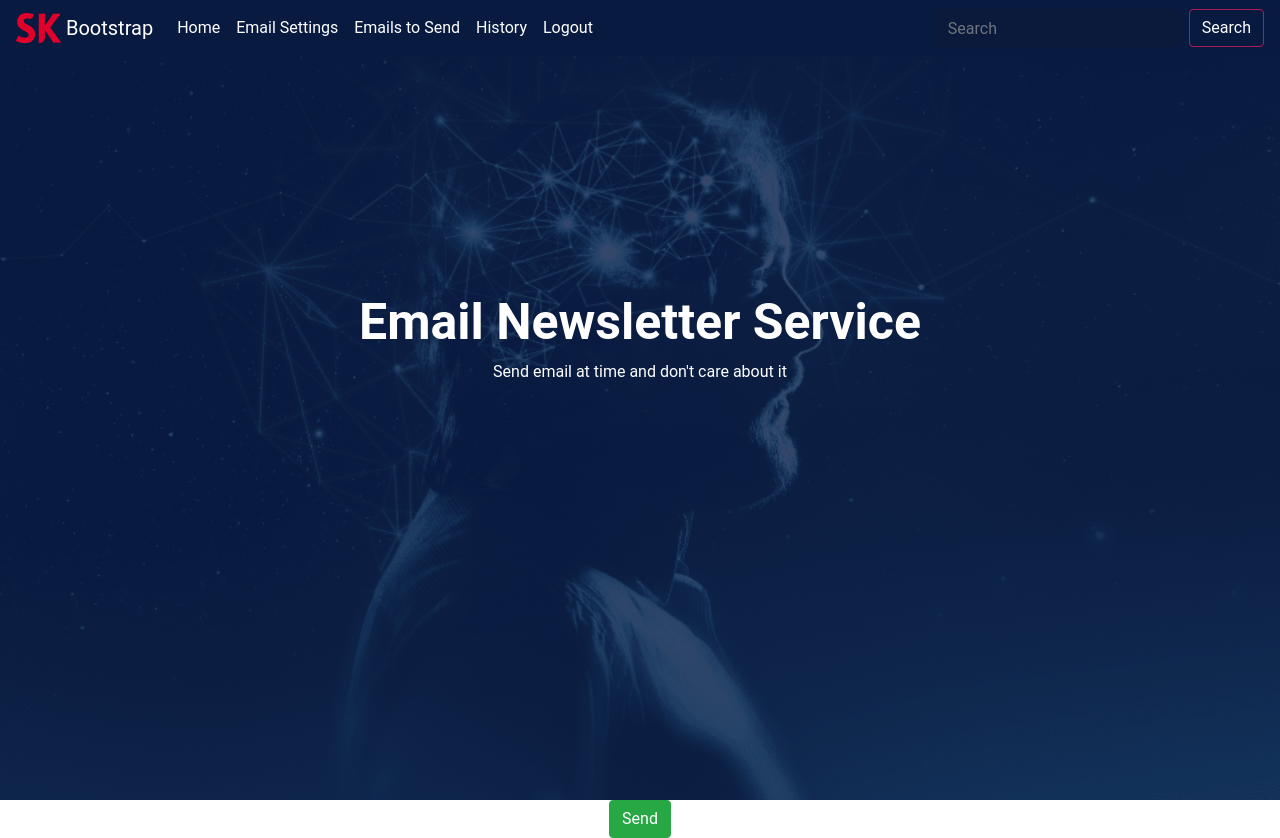
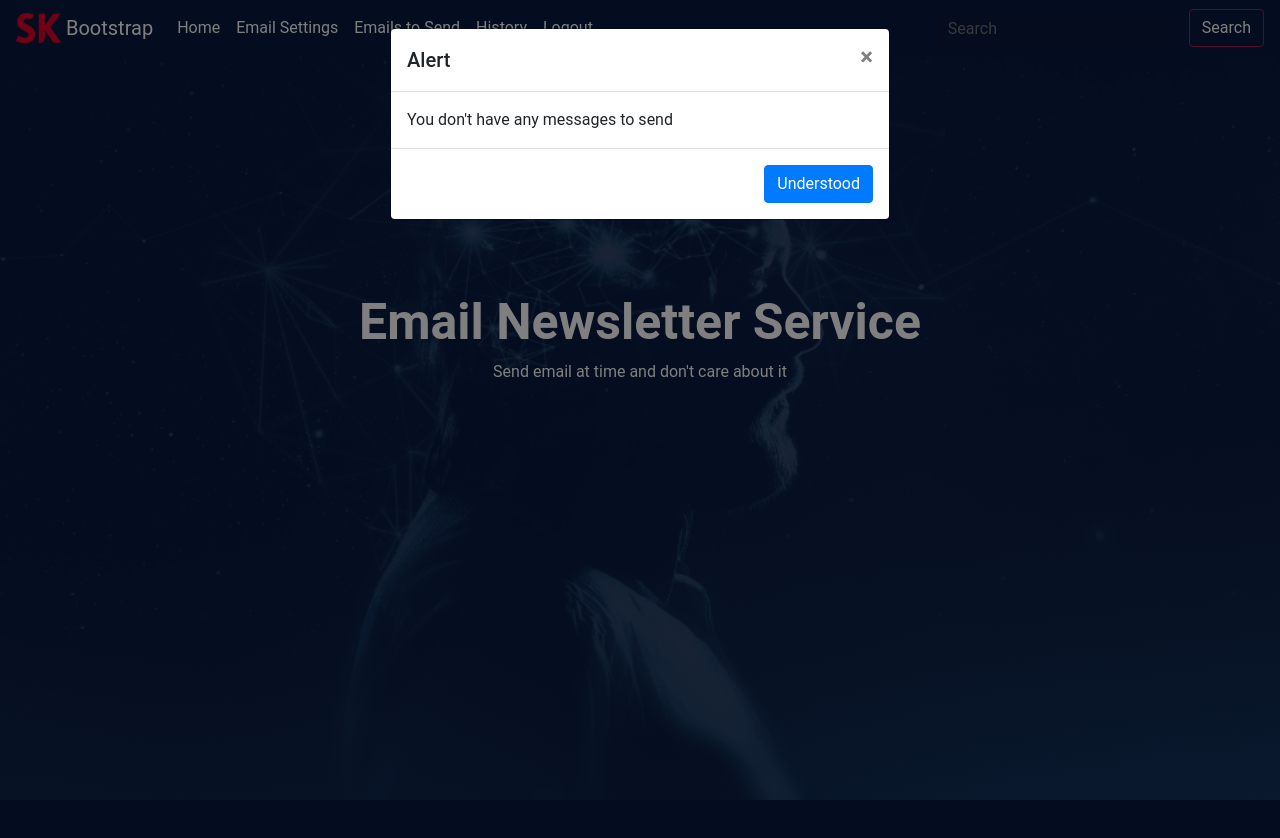
Before and after one commit to dannycrief/django_mail_service, a Django app: page /tosend/ in a window 1280 px wide. After the commit the page ends 800 px from the top, so only its background shows below. Run offline with Django 3.2, Linux system fonts and the light colour scheme; the visitor is signed in with stand-in values (Sample User, id 1); data that the repository does not hold is empty; some libraries are stand-ins or nearby versions.

Commit message:
Modified views and template

```diff
--- a/send_mail/templates/toSend.html
+++ b/send_mail/templates/toSend.html
@@ -3,6 +3,7 @@
     <div class="container" style="display: flex; justify-content: center; align-items: center">
         <div class="row">
             <div class="col-md-12">
+                {% if history %}
                     <form method="post">
                         {% csrf_token %}
                         {% for i in history %}
@@ -15,6 +16,35 @@
                         {% endfor %}
                         <button type="submit" class="btn btn-success" style="align-self: center;">Send</button>
                     </form>
+                {% else %}
+                    <button type="button" class="btn btn-primary" data-toggle="modal" data-target="#staticBackdrop"
+                            hidden></button>
+
+                    <!-- Modal -->
+                    <div class="modal fade" id="staticBackdrop" data-backdrop="static" data-keyboard="false"
+                         tabindex="-1" role="dialog" aria-labelledby="staticBackdropLabel" aria-hidden="true">
+                        <div class="modal-dialog">
+                            <div class="modal-content">
+                                <div class="modal-header">
+                                    <h5 class="modal-title" id="staticBackdropLabel">Alert</h5>
+                                    <button type="button" class="close" data-dismiss="modal" aria-label="Close">
+                                        <span aria-hidden="true">&times;</span>
+                                    </button>
+                                </div>
+                                <div class="modal-body">
+                                    You don't have any messages to send
+                                </div>
+                                <div class="modal-footer">
+                                    <button type="button" class="btn btn-primary" data-dismiss="modal">Understood
+                                    </button>
+                                </div>
+                            </div>
+                        </div>
+                    </div>
+                    <script>
+                        $('button[data-target="#staticBackdrop"]').click();
+                    </script>
+                {% endif %}
             </div>
         </div>
     </div>
--- a/send_mail/views.py
+++ b/send_mail/views.py
@@ -8,8 +8,6 @@ from django.contrib.auth import logout
 from .models import EmailIHistory
 from django.core.mail import send_mail
 import threading
-from threading import Thread
-from datetime import datetime
 
 
 def index(request):
@@ -33,7 +31,8 @@ def user_logout(request):
     return redirect('email-send:index')
 
 
-def send(email):
+@login_required
+def send_letter(email):
     receiver = email.receiver
     title = email.title
     message = email.message
@@ -45,21 +44,25 @@ def send(email):
         send_mail(title, message, None, [receiver], fail_silently=False)
 
 
+@login_required
 def to_send(request):
     threads = []
     user_history = EmailIHistory.objects.filter(send_status=False, user_id=request.user.id)
     for email in user_history:
         if request.method == "POST":
-            t = threading.Thread(target=send, args=(email,))
+            t = threading.Thread(target=send_letter, args=(email,))
             threads.append(t)
+            print('Starting')
             t.start()
 
+    for t in threads:
+        print('ENDING')
+        t.join()
     context = {'history': user_history}
-    for t in threads:
-        t.join()
     return render(request, 'toSend.html', context)
 
 
+@login_required
 def history(request):
     user_history = EmailIHistory.objects.filter(user_id=request.user.id)
     context = {'history': user_history}
```
Lines whose indentation alone changed are shown as unchanged.
